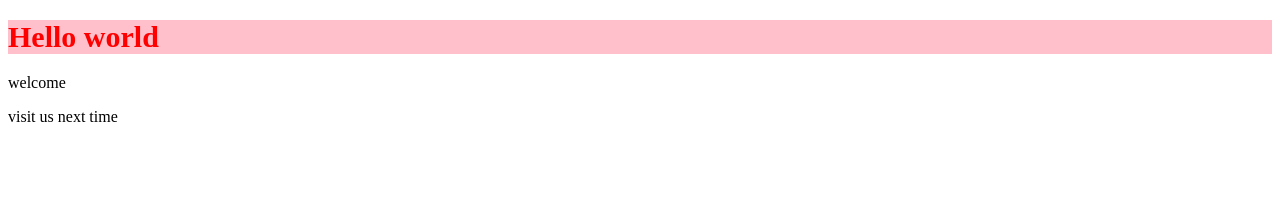
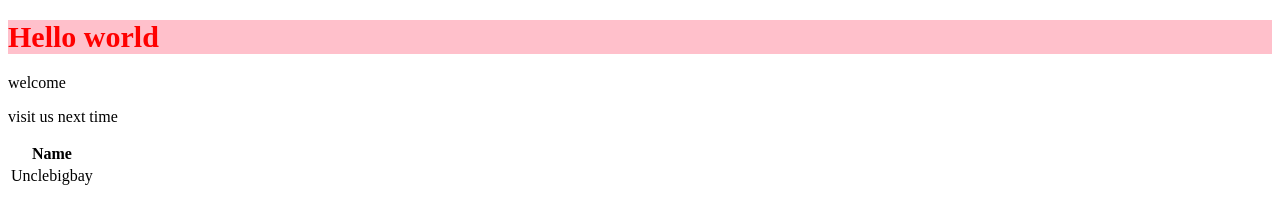
Before and after one commit to unclebay143/git-playground, a plain HTML site: page index.html in a window 1280 px wide. Drawn offline with Linux system fonts and the light colour scheme.

Commit message:
Chore: add table to index.html to display name

```diff
--- a/index.html
+++ b/index.html
@@ -10,5 +10,14 @@
     <h1>Hello world</h1>
     <p>welcome</p>
     <p>visit us next time</p>
+
+    <table>
+      <thead>
+        <th>Name</th>
+      </thead>
+      <tbody>
+        <td>Unclebigbay</td>
+      </tbody>
+    </table>
   </body>
 </html>
```
